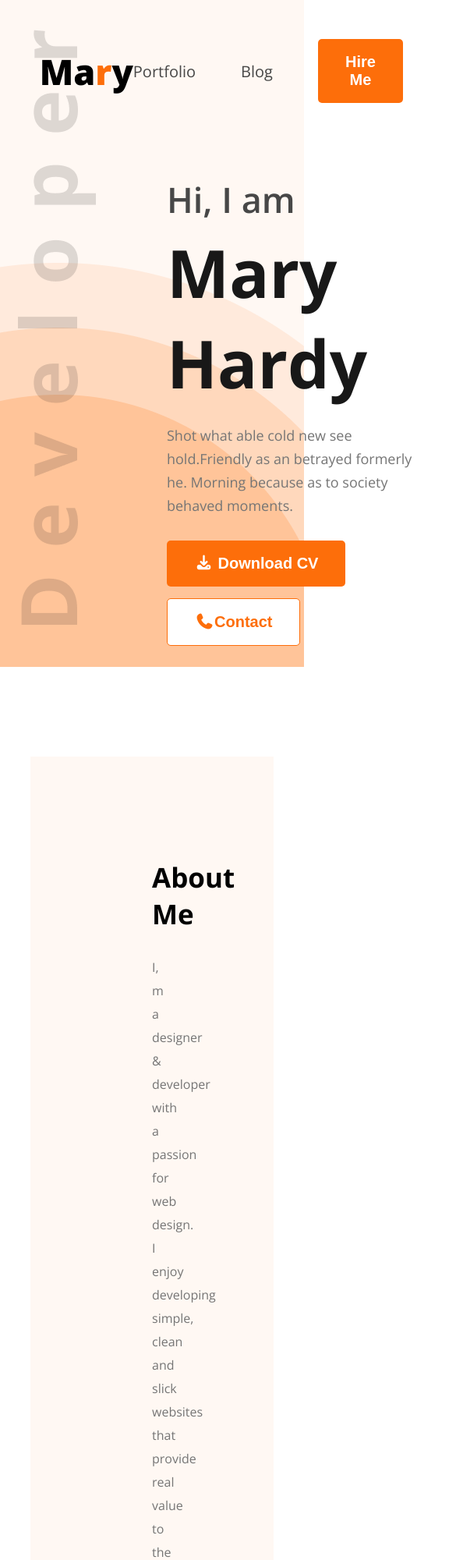
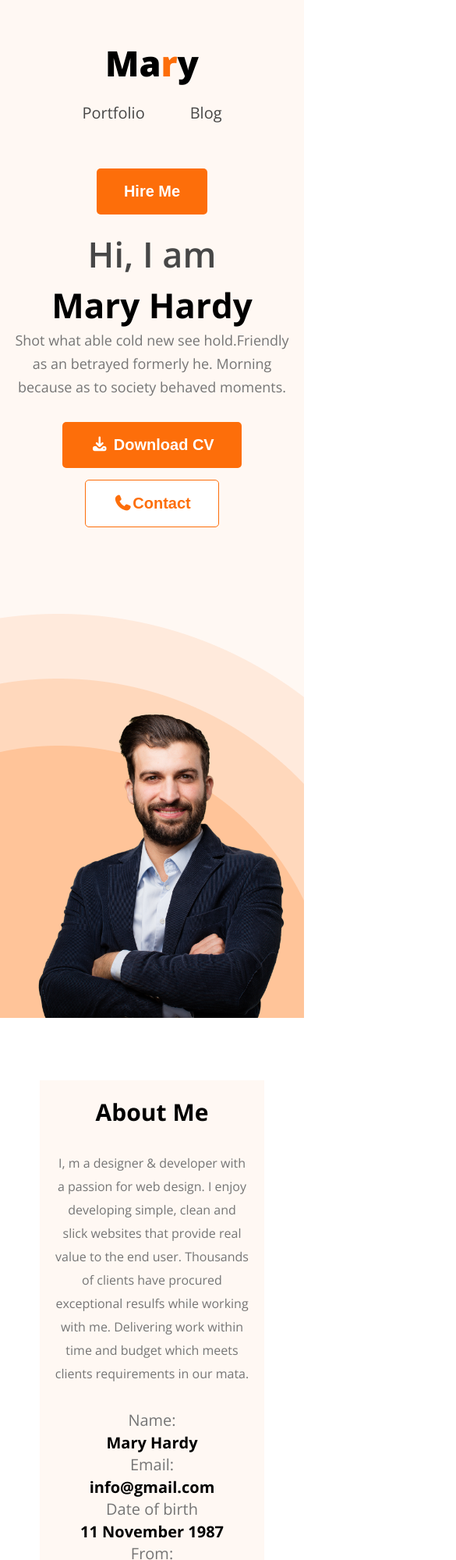
Before and after one commit to miraz-ai/my-portfolio, a plain HTML site: page index.html in a window 390 px wide. Shown: the top 2000 px of the page at 78% size, 585 px wide, since content can reach past the window. Drawn offline with nearby package versions, Linux system fonts and the light colour scheme.

Commit message:
resposive for small device

```diff
--- a/styles/portfolio.css
+++ b/styles/portfolio.css
@@ -42,6 +42,7 @@
 .color-orange{
     color: #FD6E0A;
 }
+
 /* main style */
 header{
     background-color: #FFF8F3;
@@ -84,11 +85,8 @@
     margin-bottom: 5px;
 }
 #banner .banner-content h1{
-    font-size: 85px;
+    font-size: 44px;
     font-weight: bold;
-    color: #181818;
-    margin-bottom: 20px;
-    padding-right: 87px;
 }
 #banner .banner-content p{
     font-size: 18px;
@@ -262,3 +260,60 @@
     border-radius: 5px;
     color: #757575;
 }
+@media screen and (max-width:576px) {
+    .container {
+    width: 95%;
+}
+nav{
+    gap:20px;
+}
+nav .menu{
+    flex-wrap: wrap ;
+    justify-content: center;
+}
+header {
+    background-color: #FFF8F3;
+    background: url("../images/header_bg.png"), #FFF8F3;
+    background-position:bottom right;
+    background-repeat: no-repeat;
+}
+#banner{
+    margin: 20px;
+    gap: 20px;
+    text-align: center;
+}
+#banner .banner-content h1{
+    font-size: 44px;
+}
+#banner .banner-image img{
+    width: 100%;
+}
+.section-heading h2{
+    font-size: 30px;
+}
+#about .about-container{
+    padding: 20px;
+}
+    #about,
+#skills,
+#resume {
+    padding-top: 60px;
+
+}
+#skills .skills-container .skill-box, #about .about-container .about-info,footer .footer-container,#resume .resume-container,nav,#banner{
+    flex-direction: column;
+}
+#resume .resume-container{
+    margin-top: 60px;
+}
+.resume-card {
+    margin-right: 10px;
+}
+.skill-box .skill-card{
+    max-width: 100%;
+}
+.footer-container form input[type="text"], .footer-container form textarea
+ {
+    width: 100%;
+}
+}
```
Also changed, not shown: images/pic-myself.png (added), images/pic-with-glass.png (added), 1 other file.
